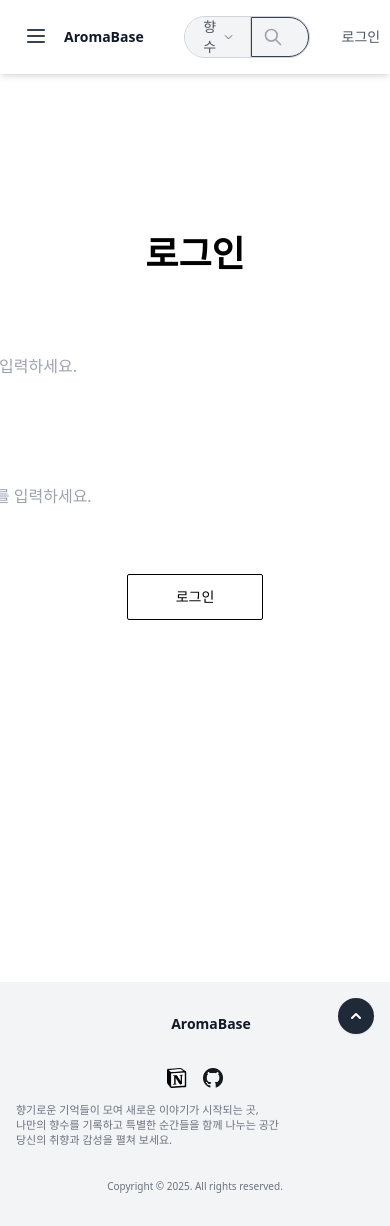
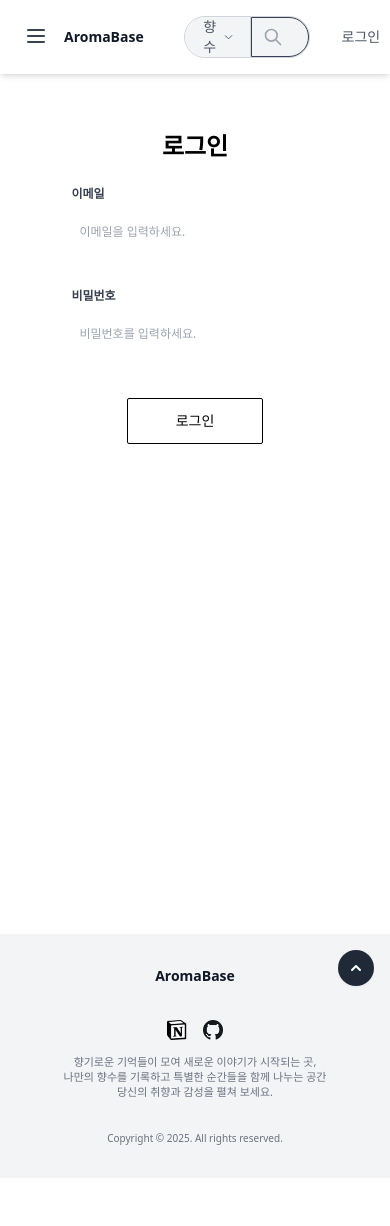
Before and after one commit to BIG-JONG/Smellers, a React (Vite) app in the folder frontend/: page /login in a window 390 px wide. Shown: the top 1226 px of the page. After the commit the page ends 1178 px from the top, so only its background shows below. Built offline with nearby package versions, Linux system fonts and the light colour scheme.

Commit message:
fix : 푸터, 로그인, 회원가입, faq 모바일 반응형 수정

```diff
--- a/frontend/src/components/Faq.tsx
+++ b/frontend/src/components/Faq.tsx
@@ -78,7 +78,7 @@ function Faq({}: FaqProps) {
               maxHeight: `${maxHeights[index] || 0}px`,
             }}
           >
-            <p className="px-4 pt-4 pb-4 text-[10px] sm:text-xs text-gray-900 break-words whitespace-pre-line leading-snug">
+            <p className="px-4 pt-4 pb-4 text-[10px] sm:text-sm text-gray-900 break-words whitespace-pre-line leading-snug">
               {faq.answer}
             </p>
           </div>
--- a/frontend/src/components/Footer.tsx
+++ b/frontend/src/components/Footer.tsx
@@ -38,13 +38,13 @@ function Footer({
           </button>
         </div>
 
-        <div className="lg:flex lg:items-end lg:justify-between">
+        <div className="lg:flex lg:items-start lg:justify-between">
           <div>
             {/* 로고 */}
-            <div className="flex justify-center text-teal-600 lg:justify-start">
+            <div className="flex flex-col items-center lg:items-start">
               <a
                 href="#"
-                className="flex items-center text-sm sm:text-base font-bold text-gray-900 px-2 pl-10"
+                className="flex items-center text-sm sm:text-base font-bold text-gray-900"
                 onClick={(e) => {
                   // e.preventDefault();
                   navigate('/');
@@ -81,7 +81,7 @@ function Footer({
           </ul>
         </div>
 
-        <p className="mt-4 sm:mt-6 ml-0 sm:ml-9 leading-snug text-[11px] sm:text-sm text-gray-500">
+        <p className="mt-4 sm:mt-6 text-[11px] sm:text-sm leading-snug text-gray-500 text-center sm:text-left">
           향기로운 기억들이 모여 새로운 이야기가 시작되는 곳,<br/>
           나만의 향수를 기록하고 특별한 순간들을 함께 나누는 공간<br/>
           당신의 취향과 감성을 펼쳐 보세요.<br/>
--- a/frontend/src/components/InputField.tsx
+++ b/frontend/src/components/InputField.tsx
@@ -28,7 +28,7 @@ const InputField: React.FC<InputFieldProps> = ({
 
   return (
     <div className={`mb-4 w-full ${className || ''}`}>
-      <label htmlFor={inputId} className="block text-gray-700 text-sm font-bold mb-2">
+      <label htmlFor={inputId} className="block sm:text-sm text-gray-700 text-xs font-bold mb-2">
         {label}
       </label>
 
@@ -42,14 +42,16 @@ const InputField: React.FC<InputFieldProps> = ({
         className={`
           mt-0.5
           rounded-lg leading-tight
-          py-5 px-4
+          py-2 px-2
+          sm:py-5 sm:px-4
           h-auto min-h-0
           appearance-none border-none !ring-0 !shadow-none outline-none
           ${error ? 'ring-2 ring-red-500' : ''}
           focus:ring-2 focus:ring-blue-500
           placeholder-gray-400
-          w-[550px]
+          w-full sm:w-[550px]
           ${readOnlyClass}
+          placeholder:text-xs sm:placeholder:text-sm
         `}
       />
       {error && <p className="text-red-500 text-xs italic mt-1">{error}</p>}
--- a/frontend/src/components/Layout.tsx
+++ b/frontend/src/components/Layout.tsx
@@ -98,7 +98,7 @@ function Layout({ children }: LayoutProps) {
       </button>
 
       <main className={`flex flex-col justify-start items-center px-4 w-full transition-all duration-300
-                        flex-grow h-full pt-16`}>
+                        flex-grow h-full  pt-4 sm:pt-16`}>
         {children}
       </main>
     </div>
--- a/frontend/src/components/LoginForm.tsx
+++ b/frontend/src/components/LoginForm.tsx
@@ -58,8 +58,8 @@ function LoginForm() {
   return (
     <form
       onSubmit={onSubmitForm}
-      className="mt-0 flex flex-col items-center justify-center w-full max-w-screen-md bg-white p-8 rounded"> {/* max-w-3xl -> max-w-screen-md, mt-10 -> mt-4 */}
-      <h1 className="text-4xl font-extrabold mb-8 text-center">로그인</h1>
+      className="mt-2 sm:mt-0 flex flex-col items-center justify-center w-full max-w-full sm:max-w-screen-md bg-white p-4 sm:p-8"> {/* max-w-3xl -> max-w-screen-md, mt-10 -> mt-4 */}
+      <h1 className="text-2xl sm:text-4xl font-extrabold mb-6 sm:mb-8 text-center">로그인</h1>
       <InputField
         label="이메일"
         type="email"
--- a/frontend/src/components/signupForm.tsx
+++ b/frontend/src/components/signupForm.tsx
@@ -63,8 +63,8 @@ function SignupForm() {
     }
   };
 return (
-    <form className="mt-0 flex flex-col items-center justify-center w-full max-w-full bg-white p-8 rounded">
-      <h1 className="text-4xl font-extrabold mb-8 text-center">회원가입</h1>
+    <form className="mt-2 sm:mt-0 flex flex-col items-center justify-center w-full max-w-full sm:max-w-screen-md bg-white p-4 sm:p-8">
+      <h1 className="text-2xl sm:text-4xl font-extrabold mb-6 sm:mb-8 text-center">회원가입</h1>
 
       <InputField
         label="이메일"
```
